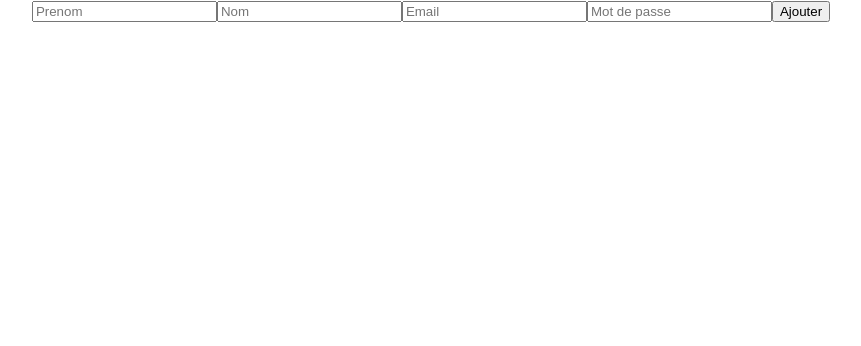
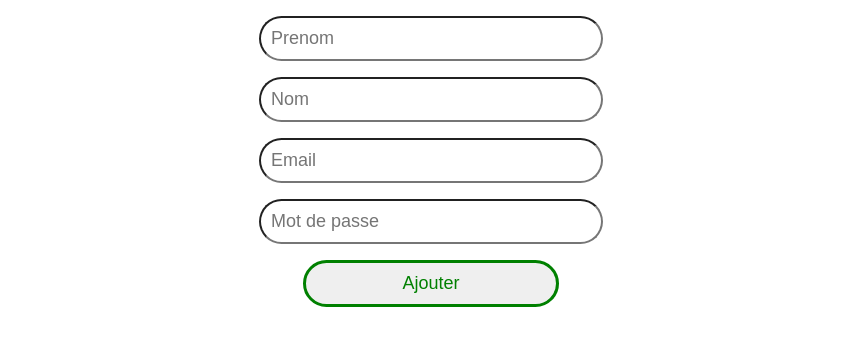
Before and after one commit to Ghillas/hr_app_frontend, a React (Create React App) app: page /employee in a window 1280 px wide. Shown: the top 346 px of the page, without its empty margins (209-1070 px from the left). Built offline with nearby package versions, Linux system fonts and the light colour scheme.

Commit message:
add styles to employees element

```diff
--- a/src/components/EmployeeItem.js
+++ b/src/components/EmployeeItem.js
@@ -1,4 +1,5 @@
 import { useNavigate } from "react-router-dom"
+import '../styles/EmployeeItem.css'
 
 function EmployeeItem({employee}) {
     const navigate = useNavigate()
--- a/src/components/Employees.js
+++ b/src/components/Employees.js
@@ -2,6 +2,7 @@ import axios from 'axios'
 import { useState, useEffect } from 'react'
 import { useNavigate } from 'react-router-dom';
 import EmployeeItem from './EmployeeItem';
+import '../styles/Employees.css'
 
 function Employees() {
     const [employees, updateEmployees] = useState([])
--- a/src/styles/Employee.css
+++ b/src/styles/Employee.css
@@ -0,0 +1,28 @@
+.employee_field {
+    margin-top: 1rem;
+    margin-inline: auto;
+    display: block;
+    border-radius: 10rem;
+    width: 25%;
+    padding: 10px;
+    font-size: large;
+}
+
+
+.employee_button {
+    color : green;
+    margin-top: 1rem;
+    margin-inline : 1rem;
+    width: 20%;
+    border: 3px solid green;
+    padding: 10px;
+    box-shadow: 10px;
+    display: inline-block;
+    border-radius: 10rem;
+    font-size: large;
+}
+
+.employee_button:hover {
+    color: white;
+    background-color: green;
+}
--- /dev/null
+++ b/src/styles/EmployeeItem.css
@@ -0,0 +1,6 @@
+tr, td {
+    border-collapse : collapse;
+    border: 1px solid #000000;
+    font-size: large;
+    margin-top: 10px;
+}
--- /dev/null
+++ b/src/styles/Employees.css
@@ -0,0 +1,41 @@
+table {
+    display: inline-block;
+    margin: auto;
+    width: 50%;
+    border-collapse: collapse;
+    border: 2px solid black;
+    font-size: large;
+}
+
+thead th:nth-child(1) {
+  width: 15%;
+  border: 1px solid black;
+}
+
+thead th:nth-child(2) {
+  width: 15%;
+  border: 1px solid black;
+}
+
+thead th:nth-child(3) {
+  width: 20%;
+  border: 1px solid black;
+}
+
+button {
+    color : green;
+    margin-top: 1rem;
+    margin-inline : auto;
+    width: 20%;
+    border: 3px solid green;
+    padding: 10px;
+    box-shadow: 10px;
+    display: block;
+    border-radius: 10rem;
+    font-size: large;
+}
+
+button:hover {
+    color: white;
+    background-color: green;
+}
```
